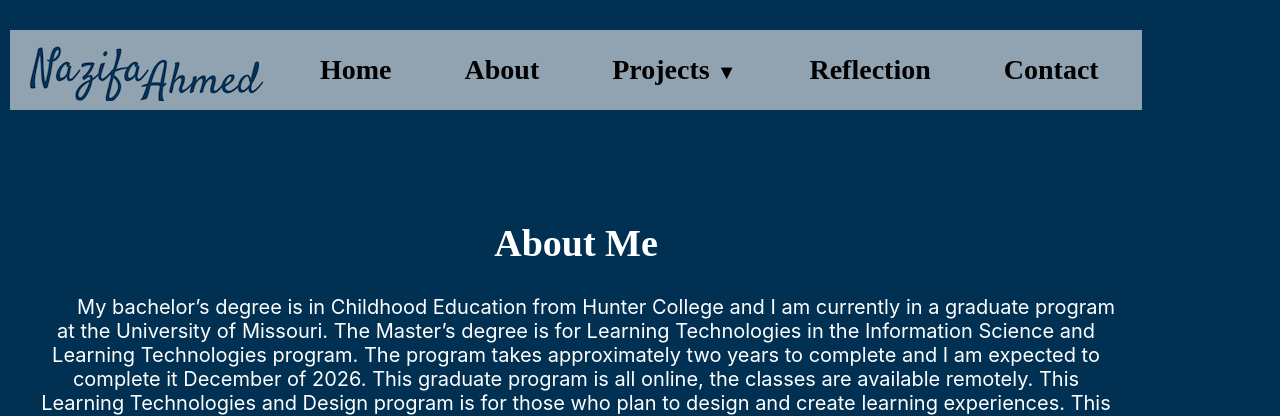
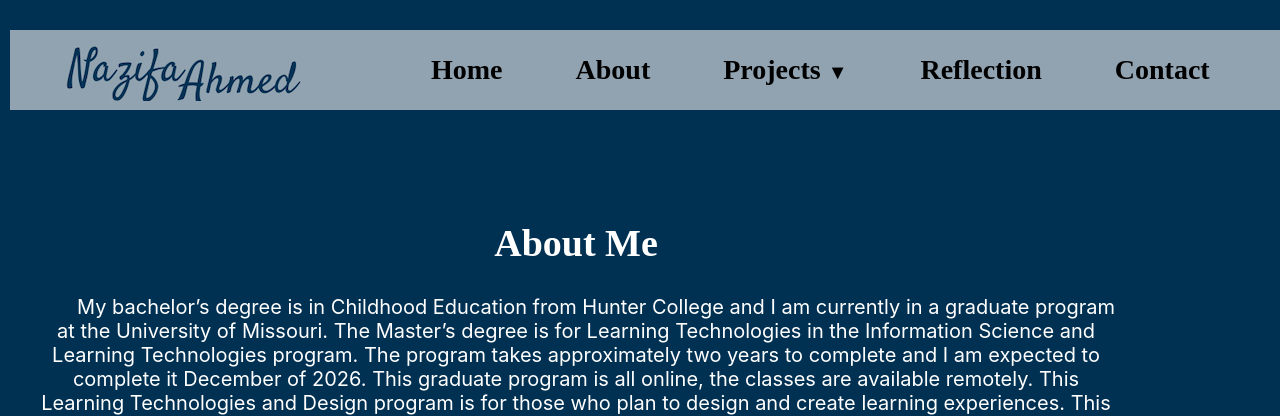
Before and after one commit to nazifaa200/nazifaa200.github.io, a PHP site: page /about.html in a window 1280 px wide. Shown: the top 416 px of the page. Run offline with PHP 8.4, Linux system fonts and the light colour scheme.

Commit message:
Add files via upload

```diff
--- a/webdevelopment/nav.css
+++ b/webdevelopment/nav.css
@@ -14,7 +14,7 @@ header {
         padding: 30px 10px;
         flex-direction: row;
         height: 25vh;
-        width: 100%;  }
+        width: 100%; /*Full width*/   }
 
 .logo {cursor: pointer;
         margin-right: auto;  }
@@ -40,9 +40,11 @@ header {
 
 nav{background-color:#91a3b0;
    display: flex;
+   flex-direction: wrap;
    justify-content: space-around;
    align-items: center;
-   width: 100%; /*Full width*/    }
+   width: 100%; /*Full width*/
+   position: fixed;  }
 
 .logo { }
 
```
